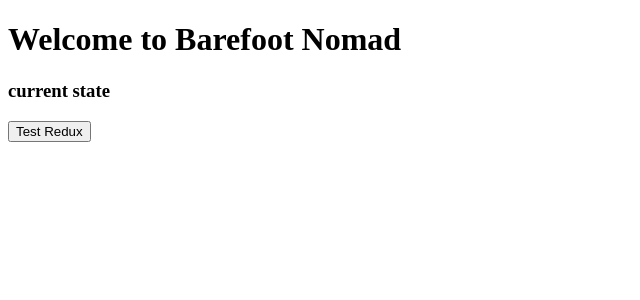
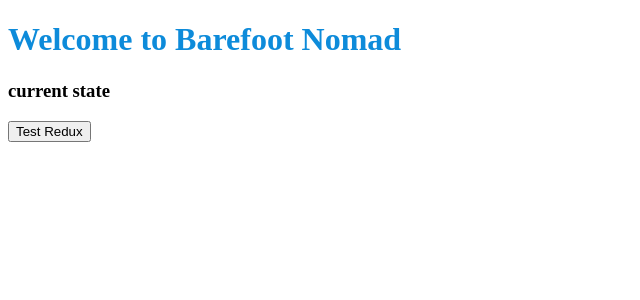
Before and after one commit to Stackup-Rwanda/devrepublic-bn-frontend, a React app: page / in a window 1280 px wide. Shown: the top 300 px of the page, without its empty margins (0-640 px from the left). Built offline with nearby package versions, Linux system fonts and the light colour scheme.

Commit message:
ch(sass): setup sass
- install node-sass and sass-loader dependecies
- add sass configuration in webpack file

[Maintains #170947488]

```diff
--- a/package.json
+++ b/package.json
@@ -44,6 +44,8 @@
     "eslint-plugin-react-hooks": "^2.5.0",
     "html-webpack-plugin": "^4.2.0",
     "mini-css-extract-plugin": "^0.9.0",
+    "node-sass": "^4.13.1",
+    "sass-loader": "^8.0.2",
     "style-loader": "^1.1.3",
     "webpack": "^4.42.1",
     "webpack-cli": "^3.3.11",
--- a/src/components/App.js
+++ b/src/components/App.js
@@ -1,17 +1,18 @@
 import React from 'react';
 import { useSelector, useDispatch } from 'react-redux';
 import test from '../redux/actions/test-redux';
+import './app.scss';
 
-function App() {
+const App = () => {
   const testMessage = useSelector((state) => state.test);
   const dispatch = useDispatch();
 
   return (
     <div>
-      <h1>Welcome to Barefoot Nomad</h1>
+      <h1 className="welcome">Welcome to Barefoot Nomad</h1>
       <h3>{testMessage}</h3>
       <button type="submit" onClick={() => dispatch(test())}>Test Redux</button>
     </div>
   );
-}
+};
 export default App;
--- /dev/null
+++ b/src/components/app.scss
@@ -0,0 +1,5 @@
+$color: rgb(13, 139, 218);
+
+.welcome {
+    color: $color;
+}
--- a/webpack.config.dev.js
+++ b/webpack.config.dev.js
@@ -43,6 +43,10 @@
         use: ['babel-loader', 'eslint-loader'],
       },
       {
+        test: /(\.scss)$/,
+        use: ['style-loader', 'css-loader','sass-loader'],
+      },
+      {
         test: /(\.css)$/,
         use: ['style-loader', 'css-loader'],
       },
--- a/webpack.config.prod.js
+++ b/webpack.config.prod.js
@@ -38,6 +38,10 @@
         test: /(\.css)$/,
         use: ['style-loader', 'css-loader'],
       },
+      {
+        test: /(\.scss)$/,
+        use: ['style-loader', 'css-loader', 'sass-loader'],
+      },
     ],
   },
 };
```
